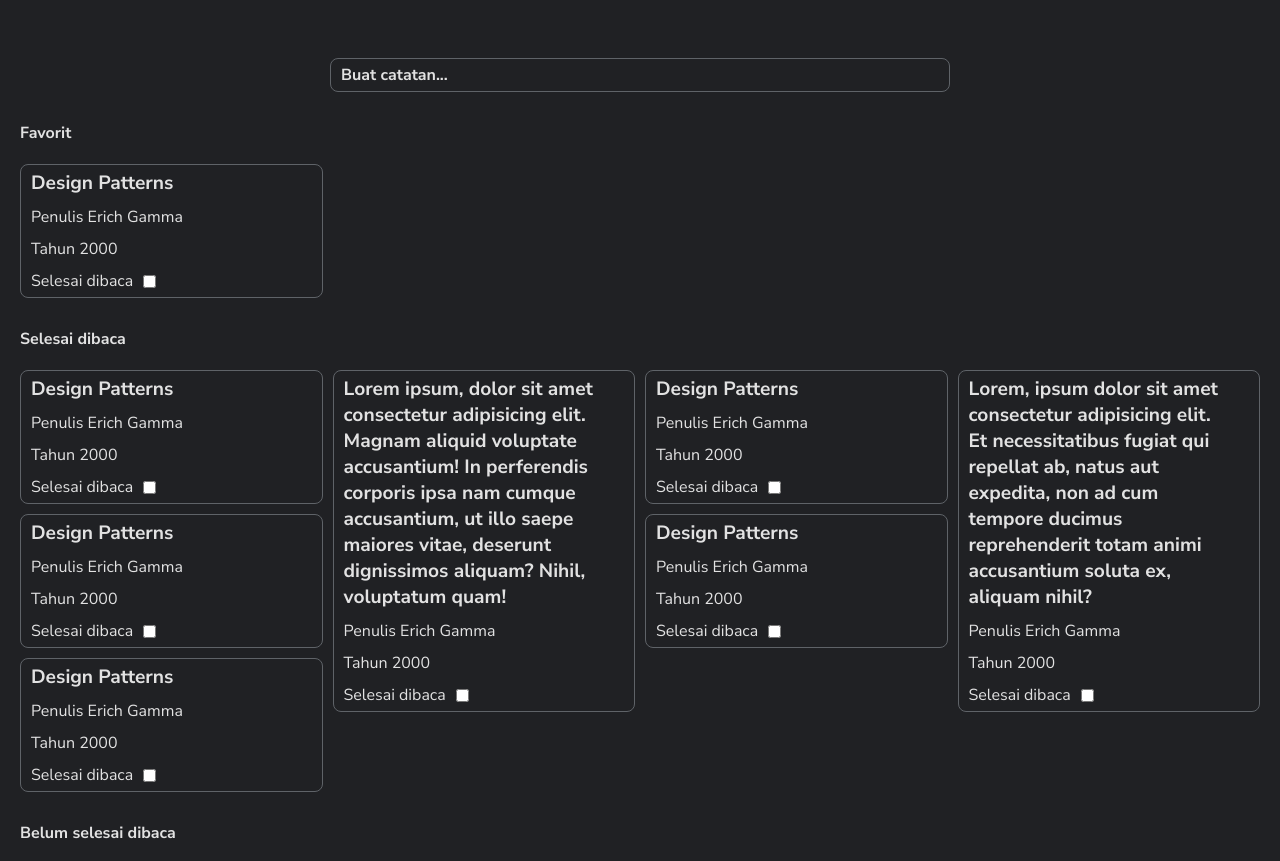
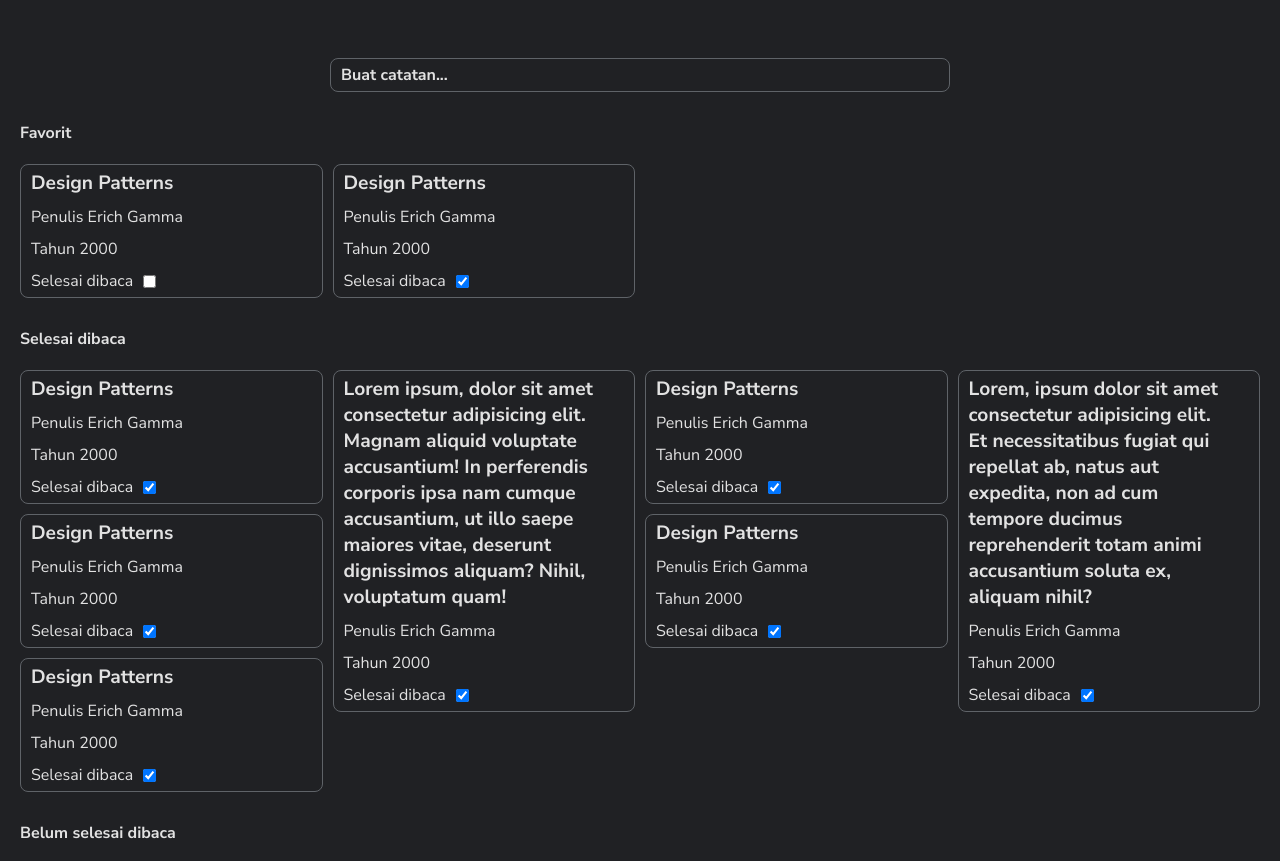
Before and after one commit to MuhammadIqbalAfandi/bookshelf, a plain HTML site: page index.html in a window 1280 px wide. Shown: the part 108-969 px from the top of the page. Drawn offline with Linux system fonts and the light colour scheme; files whose address does not match are found by name.

Commit message:
fix: icon brand color

```diff
--- a/index.html
+++ b/index.html
@@ -147,7 +147,39 @@
 
             <aside class="book__btn">
               <button class="btn_icon">
-                <i class="icon_sm ph-push-pin-simple"></i>
+                <i class="icon_sm ph-push-pin-simple-fill"></i>
+              </button>
+
+              <button class="btn_icon">
+                <i class="icon_sm ph-pencil"></i>
+              </button>
+
+              <button class="btn_icon">
+                <i class="icon_sm ph-trash"></i>
+              </button>
+            </aside>
+          </section>
+
+          <section class="book__container">
+            <div class="book__body">
+              <h2 class="book__bodyTitle">Design Patterns</h2>
+              <p class="book__bodyAuthor">
+                Penulis
+                <span>Erich Gamma</span>
+              </p>
+              <p class="book__bodyYear">
+                Tahun
+                <span>2000</span>
+              </p>
+              <label class="book__read">
+                Selesai dibaca
+                <input checked class="book__readCheckbox" type="checkbox" />
+              </label>
+            </div>
+
+            <aside class="book__btn">
+              <button class="btn_icon">
+                <i class="icon_sm ph-push-pin-simple-fill"></i>
               </button>
 
               <button class="btn_icon">
@@ -179,7 +211,7 @@
               </p>
               <label class="book__read">
                 Selesai dibaca
-                <input class="book__readCheckbox" type="checkbox" />
+                <input checked class="book__readCheckbox" type="checkbox" />
               </label>
             </div>
 
@@ -211,7 +243,7 @@
               </p>
               <label class="book__read">
                 Selesai dibaca
-                <input class="book__readCheckbox" type="checkbox" />
+                <input checked class="book__readCheckbox" type="checkbox" />
               </label>
             </div>
 
@@ -243,7 +275,7 @@
               </p>
               <label class="book__read">
                 Selesai dibaca
-                <input class="book__readCheckbox" type="checkbox" />
+                <input checked class="book__readCheckbox" type="checkbox" />
               </label>
             </div>
 
@@ -280,7 +312,7 @@
               </p>
               <label class="book__read">
                 Selesai dibaca
-                <input class="book__readCheckbox" type="checkbox" />
+                <input checked class="book__readCheckbox" type="checkbox" />
               </label>
             </div>
 
@@ -312,7 +344,7 @@
               </p>
               <label class="book__read">
                 Selesai dibaca
-                <input class="book__readCheckbox" type="checkbox" />
+                <input checked class="book__readCheckbox" type="checkbox" />
               </label>
             </div>
 
@@ -344,7 +376,7 @@
               </p>
               <label class="book__read">
                 Selesai dibaca
-                <input class="book__readCheckbox" type="checkbox" />
+                <input checked class="book__readCheckbox" type="checkbox" />
               </label>
             </div>
 
@@ -381,7 +413,7 @@
               </p>
               <label class="book__read">
                 Selesai dibaca
-                <input class="book__readCheckbox" type="checkbox" />
+                <input checked class="book__readCheckbox" type="checkbox" />
               </label>
             </div>
 
--- a/src/styles/layouts/navbar.css
+++ b/src/styles/layouts/navbar.css
@@ -117,6 +117,7 @@
 
   .navbarMenu__headerTitle {
     font-size: 1.2rem;
+    color: var(--logo-color);
     margin-bottom: 10px;
     margin-left: 15px;
   }
--- a/src/styles/layouts/variable.css
+++ b/src/styles/layouts/variable.css
@@ -1,4 +1,5 @@
 :root {
+  --logo-color: #94d2ff;
   --transition: 0.8s;
   --radius: 8px;
   --padding: 5px 10px;
```
Also changed, not shown: src/images/favicon.ico, src/images/web-logo.png.
